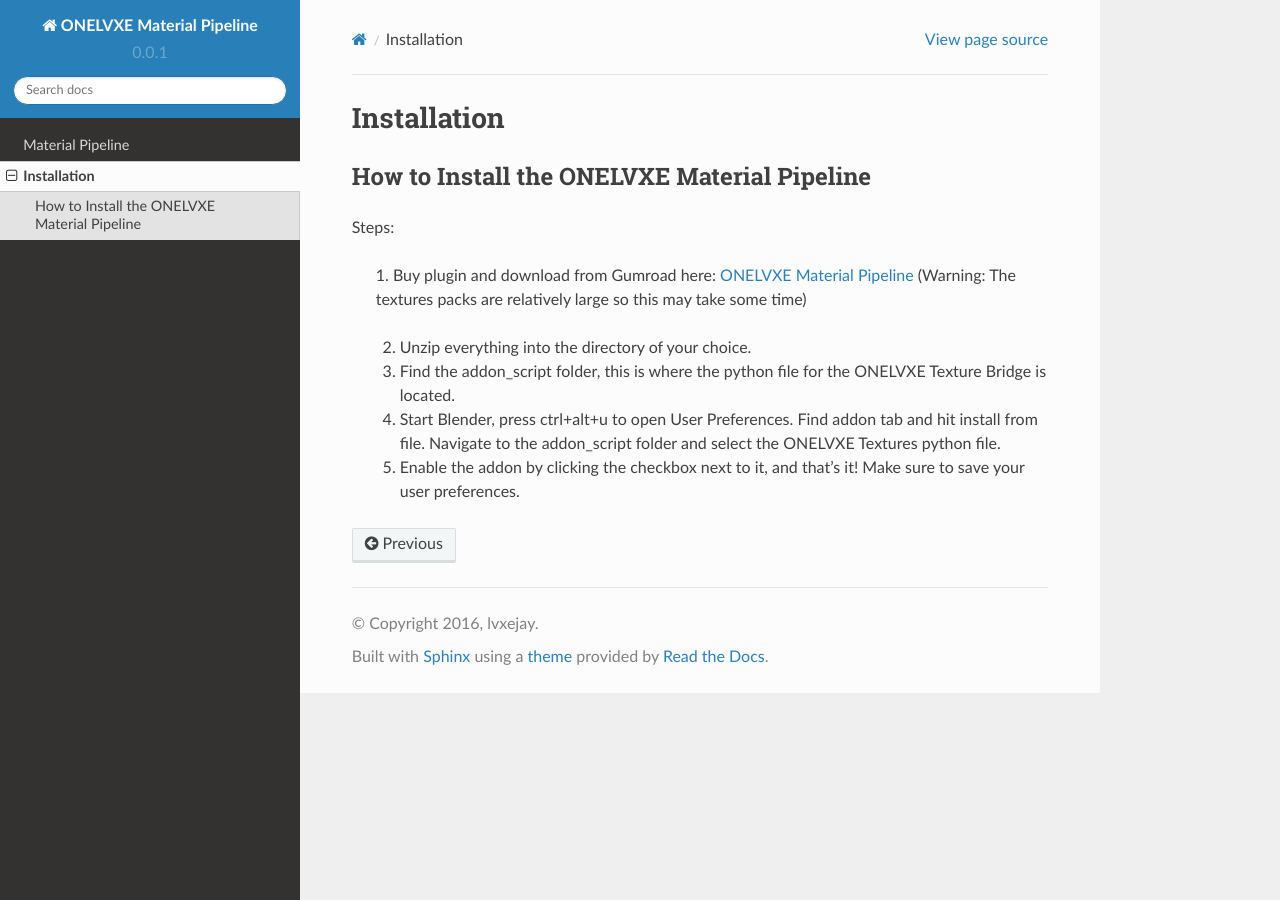
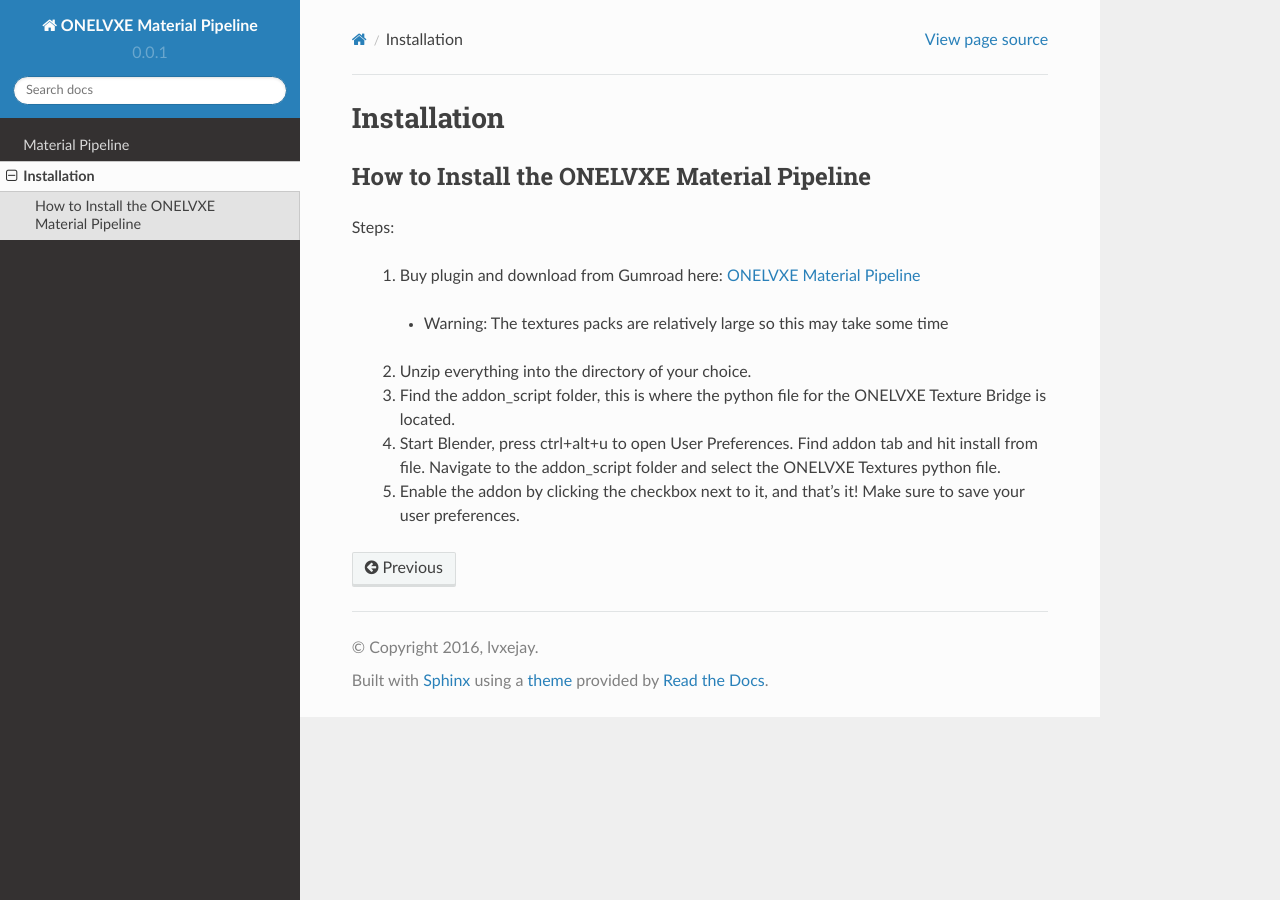
Before and after one commit to lvxejay/onelvxe-material-pipeline, a Sphinx documentation site: the page built from docs/installation.rst, in a window 1280 px wide. Built offline with Sphinx 7.4.7 and the Read the Docs theme 2.0.0, drawn with Linux system fonts in a browser that asks for light colours; pages that are not in the unit, such as notebooks, are missing from menus; part of the change alters nothing that is shown.

```diff
--- a/docs/installation.rst
+++ b/docs/installation.rst
@@ -7,7 +7,7 @@ How to Install the ONELVXE Material Pipeline
 Steps:
 
   1. Buy plugin and download from  Gumroad here: `ONELVXE Material Pipeline <https://www.onelvxe.com/material-pipeline>`_
-  (Warning: The textures packs are relatively large so this may take some time)
+    - Warning: The textures packs are relatively large so this may take some time
 
 
   2. Unzip everything into the directory of your choice.
```
